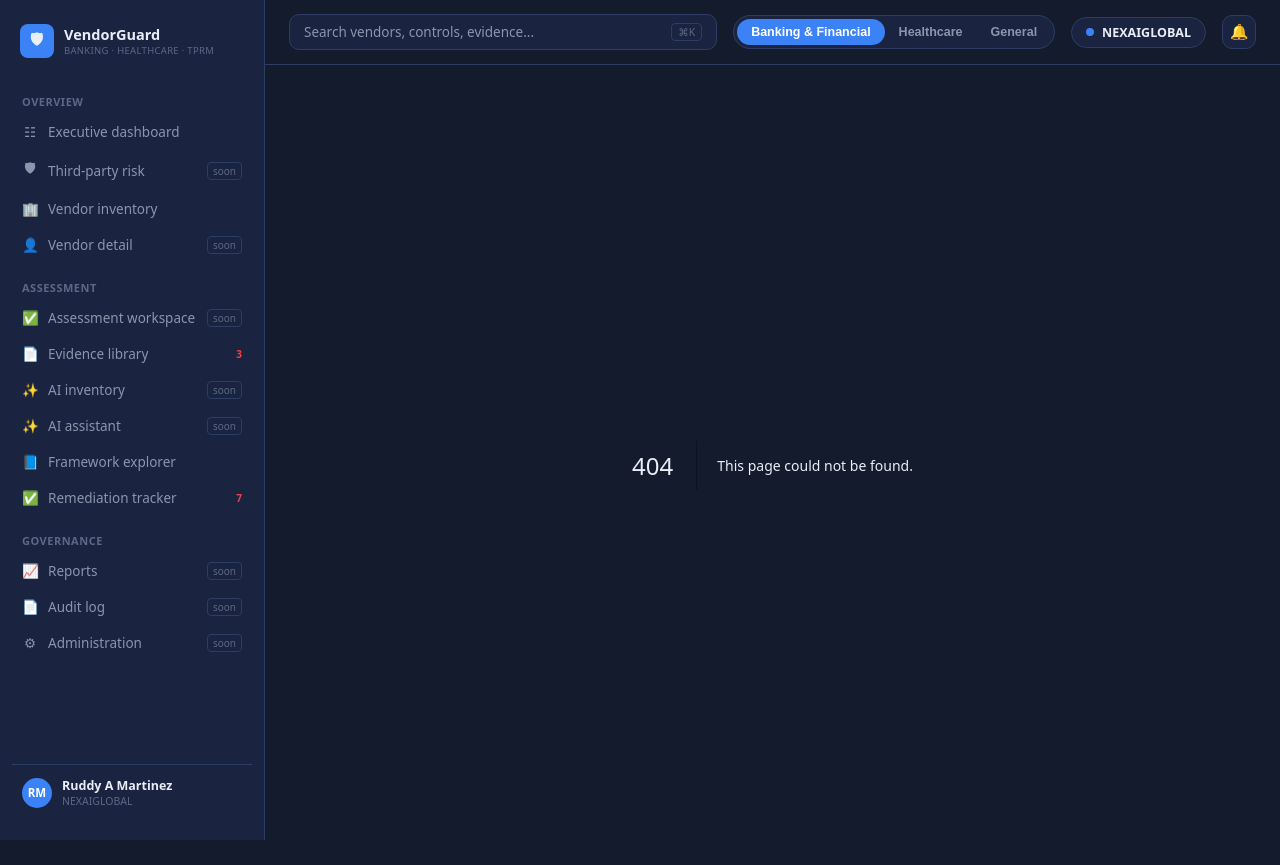
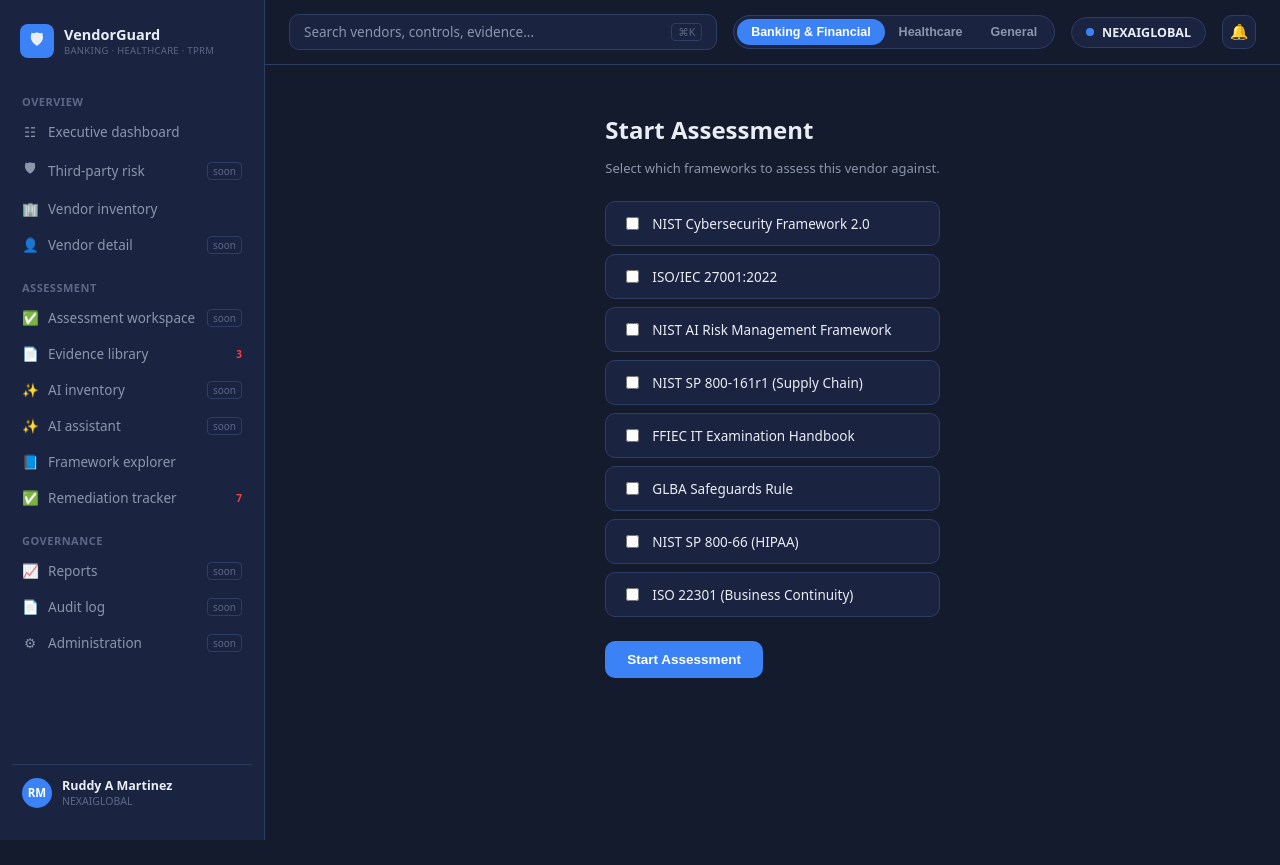
Before and after one commit to Rudmart/vendorguard-ai, a Next.js app in the folder apps/web/: page /vendors/1/assessment/new in a window 1280 px wide. Before the commit this address had no page. After the commit the page ends 840 px from the top, so only its background shows below. Built offline with nearby package versions, Linux system fonts and the light colour scheme.

Commit message:
Add Start Assessment page: framework selection for a vendor

```diff
--- /dev/null
+++ b/apps/web/src/app/vendors/[id]/assessment/new/page.tsx
@@ -0,0 +1,109 @@
+"use client";
+import { useState } from "react";
+import { useRouter, useParams } from "next/navigation";
+
+const AVAILABLE_FRAMEWORKS = [
+  { id: "nist-csf-2.0", name: "NIST Cybersecurity Framework 2.0" },
+  { id: "iso-27001-2022", name: "ISO/IEC 27001:2022" },
+  { id: "nist-ai-rmf", name: "NIST AI Risk Management Framework" },
+  { id: "nist-800-161", name: "NIST SP 800-161r1 (Supply Chain)" },
+  { id: "ffiec-outsourcing", name: "FFIEC IT Examination Handbook" },
+  { id: "glba-safeguards", name: "GLBA Safeguards Rule" },
+  { id: "nist-800-66", name: "NIST SP 800-66 (HIPAA)" },
+  { id: "iso-22301", name: "ISO 22301 (Business Continuity)" },
+];
+
+export default function NewAssessmentPage() {
+  const router = useRouter();
+  const params = useParams();
+  const vendorId = params.id as string;
+  const [selected, setSelected] = useState<string[]>([]);
+  const [submitting, setSubmitting] = useState(false);
+  const [error, setError] = useState("");
+
+  function toggle(id: string) {
+    setSelected((prev) => (prev.includes(id) ? prev.filter((x) => x !== id) : [...prev, id]));
+  }
+
+  async function handleStart() {
+    if (selected.length === 0) {
+      setError("Select at least one framework.");
+      return;
+    }
+    setSubmitting(true);
+    setError("");
+    try {
+      const res = await fetch(`${process.env.NEXT_PUBLIC_API_URL}/vendors/${vendorId}/assessments`, {
+        method: "POST",
+        credentials: "include",
+        headers: { "Content-Type": "application/json" },
+        body: JSON.stringify({ frameworkIds: selected }),
+      });
+      if (!res.ok) {
+        setError("Failed to start assessment.");
+        setSubmitting(false);
+        return;
+      }
+      const assessment = await res.json();
+      router.push(`/assessments/${assessment.id}`);
+    } catch {
+      setError("Network error.");
+      setSubmitting(false);
+    }
+  }
+
+  return (
+    <main style={{ maxWidth: 700, margin: "0 auto", padding: "32px 24px" }}>
+      <h1 style={{ fontSize: 24, marginBottom: 4 }}>Start Assessment</h1>
+      <p style={{ color: "#8b96ac", fontSize: 13, marginBottom: 24 }}>
+        Select which frameworks to assess this vendor against.
+      </p>
+
+      <div style={{ display: "flex", flexDirection: "column", gap: 8, marginBottom: 24 }}>
+        {AVAILABLE_FRAMEWORKS.map((fw) => (
+          <label
+            key={fw.id}
+            style={{
+              display: "flex",
+              alignItems: "center",
+              gap: 10,
+              background: "#1a2340",
+              border: "1px solid #2e3d63",
+              borderRadius: 10,
+              padding: "12px 16px",
+              fontSize: 13.5,
+              cursor: "pointer",
+            }}
+          >
+            <input
+              type="checkbox"
+              checked={selected.includes(fw.id)}
+              onChange={() => toggle(fw.id)}
+            />
+            {fw.name}
+          </label>
+        ))}
+      </div>
+
+      {error && <p style={{ color: "#ef4444", fontSize: 13, marginBottom: 12 }}>{error}</p>}
+
+      <button
+        onClick={handleStart}
+        disabled={submitting}
+        style={{
+          background: "#3b82f6",
+          color: "#fff",
+          border: "none",
+          borderRadius: 10,
+          padding: "11px 22px",
+          fontSize: 13.5,
+          fontWeight: 700,
+          cursor: submitting ? "default" : "pointer",
+          opacity: submitting ? 0.6 : 1,
+        }}
+      >
+        {submitting ? "Starting..." : "Start Assessment"}
+      </button>
+    </main>
+  );
+}
```
